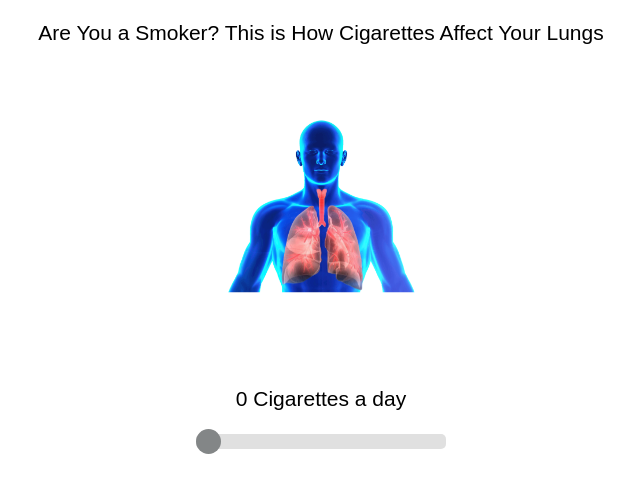
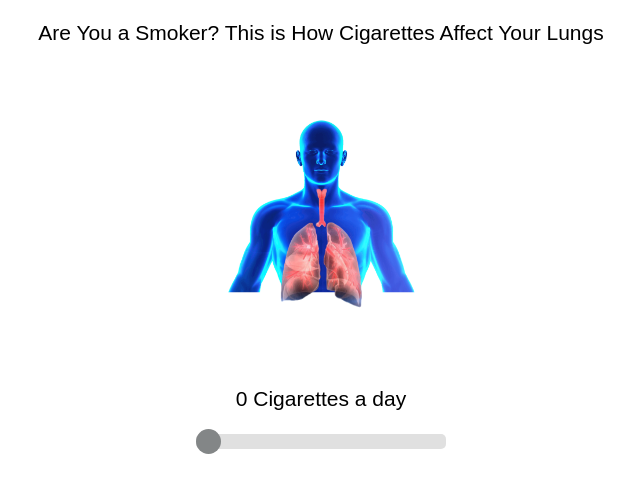
Before and after one commit to nrhaziqah05/Lungs-animation, a plain HTML site: page animation.html in a window 1280 px wide. Shown: the whole page, without its empty margins (319-959 px from the left). Drawn offline with Linux system fonts and the light colour scheme.

Commit message:
Update style.css

```diff
--- a/style.css
+++ b/style.css
@@ -22,9 +22,9 @@ p{
     align-items: center;
     display: flex;
     justify-content: center;
-    margin-left: 5px;
+    margin-left: 4px;
     position: absolute;
-    top: 37%;
+    top: 42.5%;
 }
 
 .levels img {
```
